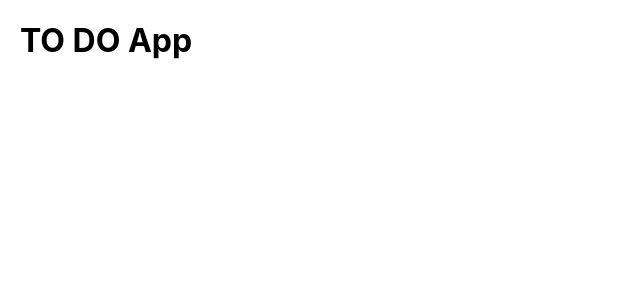
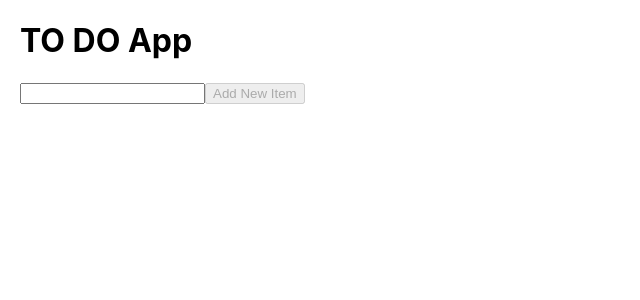
Before and after one commit to CarleneCannon-Conner/todo, a React app: page / in a window 1280 px wide. Shown: the top 300 px of the page, without its empty margins (0-640 px from the left). Built offline with nearby package versions, Linux system fonts and the light colour scheme.

Commit message:
Add items and display a list

```diff
--- a/src/App.js
+++ b/src/App.js
@@ -1,14 +1,45 @@
-import React from 'react';
+import React, { useState } from 'react';
 import './App.scss';
 
 function App() {
+  const [newItem, setNewItem] = useState("");
+  const [items, setItems] = useState([])
+
+  function tsToTime(ts) {
+    let  date = new Date(ts * 1000);
+    let hh = date.getHours() > 10 ? date.getHours() : "0" + date.getHours();
+    let mm = date.getMinutes() > 0 ? date.getMinutes() : "0" + date.getMinutes();
+    let ss =  date.getSeconds() > 0 ?  date.getSeconds() : "0" + date.getSeconds();
+
+    return hh + ':' + mm + ':' + ss;
+  }
+
+  function onChangeHandler(e) {
+    setNewItem(e.target.value)
+  }
 
 
+  function addItem () {
+    setItems([...items, {
+      key: Date.now(),
+      value: newItem
+    }])
 
+  }
 
   return (
     <div className="c-app">
       <h1>TO DO App</h1>
+      <input defaultValue={newItem} onChange={onChangeHandler} />
+      <button
+        onClick={addItem}
+        disabled={newItem === ""}
+      >
+        Add New Item
+      </button>
+      <ul>
+      {items.map(item => <li key={item.key}>{tsToTime(item.key)}: {item.value}</li>)}
+    </ul>
     </div>
   );
 }
```
